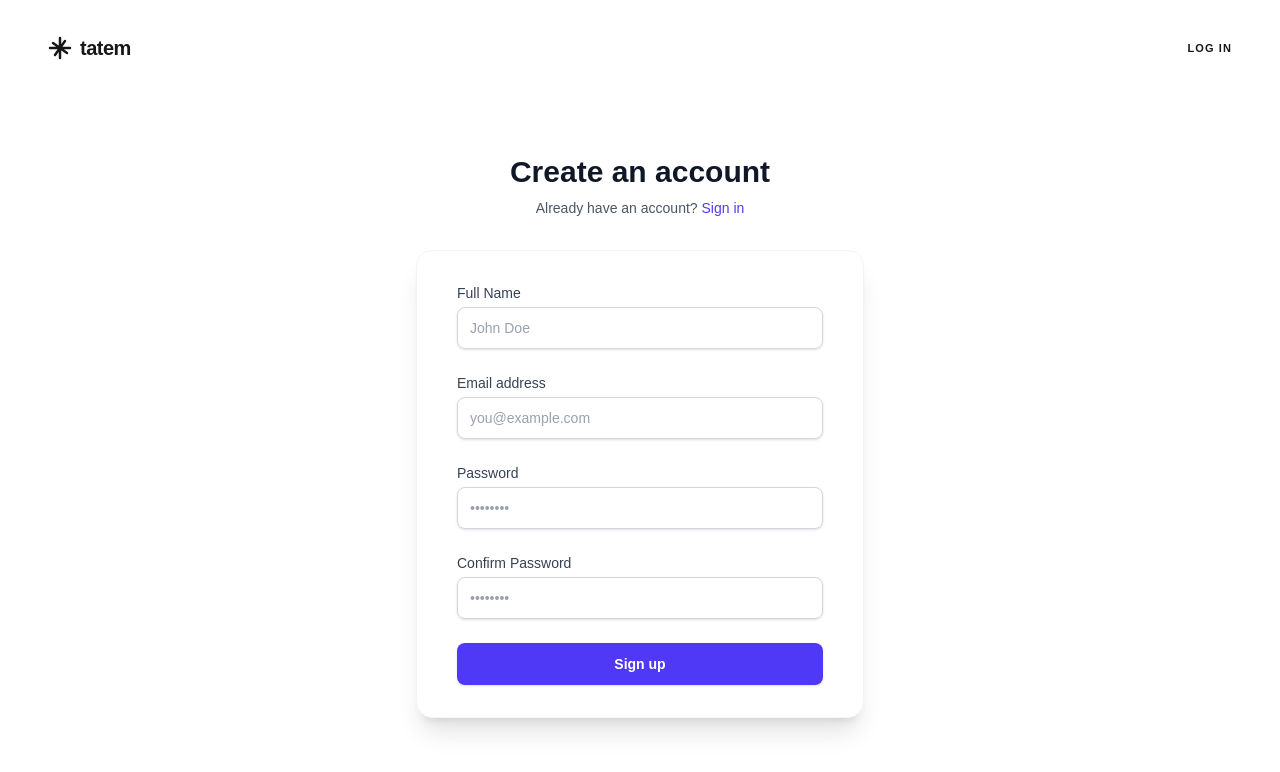
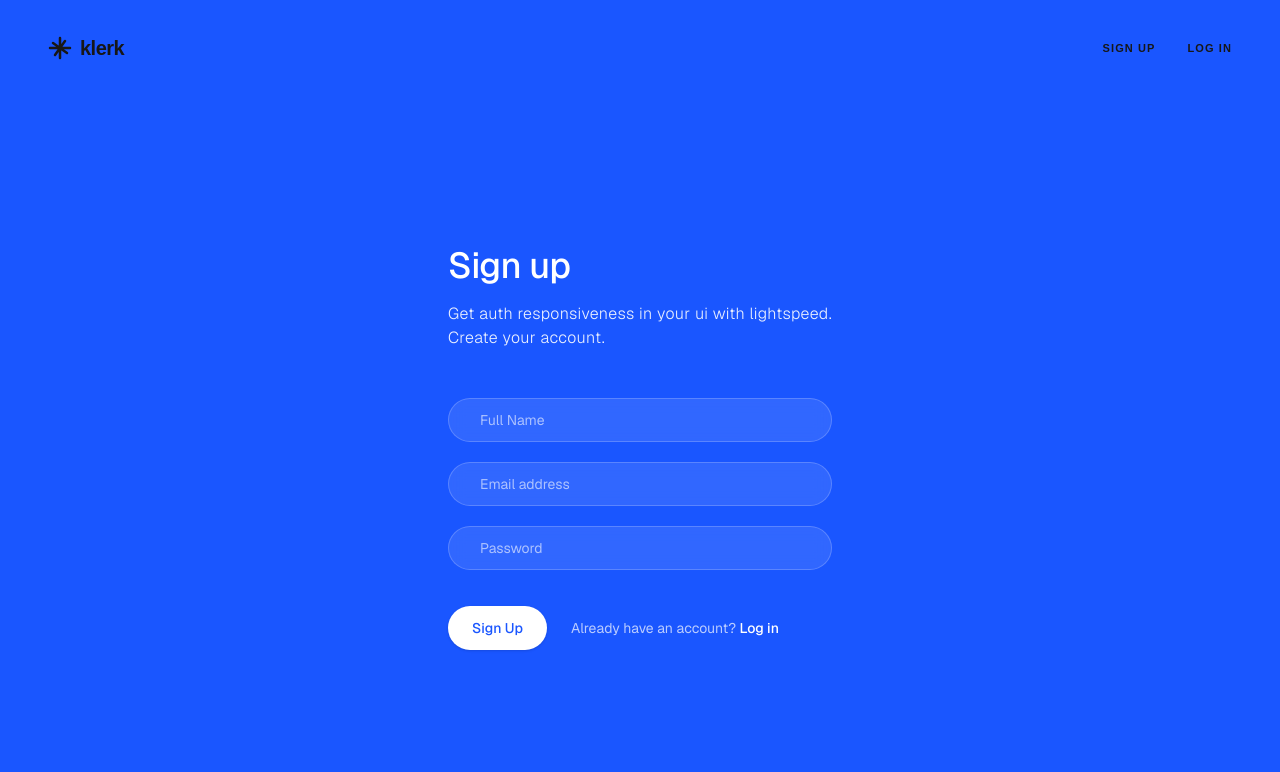
Before and after one commit to kr0vi/inhouse-clerk, a Next.js app in the folder fe/: page /signup in a window 1280 px wide. Shown: the top 772 px of the page. Built offline with nearby package versions, Linux system fonts and the light colour scheme.

Commit message:
auth page

```diff
--- a/fe/src/app/login/page.tsx
+++ b/fe/src/app/login/page.tsx
@@ -2,87 +2,57 @@ import Link from "next/link";
 
 export default function LoginPage() {
   return (
-    <div className="flex min-h-screen pt-24 flex-col justify-center py-12 sm:px-6 lg:px-8">
-      <div className="sm:mx-auto sm:w-full sm:max-w-md">
-        <h2 className="mt-6 text-center text-3xl font-extrabold text-gray-900 dark:text-white">
-          Sign in to your account
-        </h2>
-        <p className="mt-2 text-center text-sm text-gray-600 dark:text-gray-400">
-          Or{" "}
-          <Link href="/signup" className="font-medium text-indigo-600 hover:text-indigo-500 dark:text-indigo-400 dark:hover:text-indigo-300">
-            start your 14-day free trial
-          </Link>
+    <div className="flex min-h-screen pt-24 flex-col bg-[#1a56ff] px-6 md:px-12 font-sans overflow-hidden">
+      <div className="max-w-[1400px] w-full mx-auto mt-12 md:mt-20">
+        <h1 className="text-[48px] md:text-[64px] leading-[1.1] font-medium tracking-[-0.02em] text-white mb-4">
+          Log in
+        </h1>
+        <p className="text-xl md:text-2xl font-light text-white/90 mb-12 tracking-wide max-w-xl">
+          Welcome back. Enter your credentials to access your account.
         </p>
+
+        <form className="flex flex-col gap-5 max-w-xl">
+          <div className="relative group">
+            <div className="absolute inset-0 bg-white/10 rounded-full border border-white/20 backdrop-blur-sm pointer-events-none transition-all group-focus-within:bg-white/15 group-focus-within:border-white/30"></div>
+            <input
+              type="email"
+              placeholder="Email address"
+              required
+              className="w-full bg-transparent text-white placeholder-white/60 px-8 py-5 outline-none rounded-full text-lg relative z-10 focus:ring-0"
+            />
           </div>
 
-      <div className="mt-8 sm:mx-auto sm:w-full sm:max-w-md">
-        <div className="bg-white py-8 px-4 shadow-xl sm:rounded-2xl sm:px-10 dark:bg-zinc-900 border border-gray-100 dark:border-zinc-800">
-          <form className="space-y-6" action="#">
-            <div>
-              <label htmlFor="email" className="block text-sm font-medium text-gray-700 dark:text-gray-300">
-                Email address
-              </label>
-              <div className="mt-1 relative">
+          <div className="relative group">
+            <div className="absolute inset-0 bg-white/10 rounded-full border border-white/20 backdrop-blur-sm pointer-events-none transition-all group-focus-within:bg-white/15 group-focus-within:border-white/30"></div>
             <input
-                  id="email"
-                  name="email"
-                  type="email"
-                  autoComplete="email"
+              type="password"
+              placeholder="Password"
               required
-                  className="appearance-none block w-full px-3 py-2.5 border border-gray-300 dark:border-zinc-700 rounded-lg shadow-sm placeholder-gray-400 focus:outline-none focus:ring-indigo-500 focus:border-indigo-500 sm:text-sm dark:bg-zinc-950 dark:text-white transition duration-150"
-                  placeholder="you@example.com"
+              className="w-full bg-transparent text-white placeholder-white/60 px-8 py-5 outline-none rounded-full text-lg relative z-10 focus:ring-0"
             />
           </div>
+
+          <div className="flex items-center justify-between px-2 mt-2">
+            <div className="flex items-center gap-2">
+              <input type="checkbox" id="remember" className="w-4 h-4 rounded border-white/20 bg-white/10 text-white focus:ring-white focus:ring-offset-[#1a56ff]" />
+              <label htmlFor="remember" className="text-white/80 text-sm">Remember me</label>
+            </div>
+            <a href="#" className="text-white/80 text-sm hover:text-white transition-colors">Forgot password?</a>
           </div>
 
-            <div>
-              <label htmlFor="password" className="block text-sm font-medium text-gray-700 dark:text-gray-300">
-                Password
-              </label>
-              <div className="mt-1 relative">
-                <input
-                  id="password"
-                  name="password"
-                  type="password"
-                  autoComplete="current-password"
-                  required
-                  className="appearance-none block w-full px-3 py-2.5 border border-gray-300 dark:border-zinc-700 rounded-lg shadow-sm placeholder-gray-400 focus:outline-none focus:ring-indigo-500 focus:border-indigo-500 sm:text-sm dark:bg-zinc-950 dark:text-white transition duration-150"
-                  placeholder="••••••••"
-                />
-              </div>
-            </div>
-
-            <div className="flex items-center justify-between">
-              <div className="flex items-center">
-                <input
-                  id="remember-me"
-                  name="remember-me"
-                  type="checkbox"
-                  className="h-4 w-4 text-indigo-600 focus:ring-indigo-500 border-gray-300 rounded dark:border-zinc-700 dark:bg-zinc-950"
-                />
-                <label htmlFor="remember-me" className="ml-2 block text-sm text-gray-900 dark:text-gray-300">
-                  Remember me
-                </label>
-              </div>
-
-              <div className="text-sm">
-                <a href="#" className="font-medium text-indigo-600 hover:text-indigo-500 dark:text-indigo-400 dark:hover:text-indigo-300">
-                  Forgot your password?
-                </a>
-              </div>
-            </div>
-
-            <div>
+          <div className="mt-4 flex flex-col sm:flex-row items-center gap-6">
             <button
               type="submit"
-                className="w-full flex justify-center py-2.5 px-4 border border-transparent rounded-lg shadow-sm text-sm font-bold text-white bg-indigo-600 hover:bg-indigo-700 focus:outline-none focus:ring-2 focus:ring-offset-2 focus:ring-indigo-500 transition-all transform active:scale-95"
+              className="w-full sm:w-auto bg-white text-[#1a56ff] font-medium rounded-full px-12 py-4 hover:bg-gray-50 transition-colors shadow-sm text-lg"
             >
-                Sign in
+              Log In
             </button>
+            <p className="text-white/70 text-sm">
+              Don't have an account? <Link href="/signup" className="text-white font-medium hover:underline">Sign up</Link>
+            </p>
           </div>
         </form>
       </div>
     </div>
-    </div>
   );
 }
--- a/fe/src/app/signup/page.tsx
+++ b/fe/src/app/signup/page.tsx
@@ -2,101 +2,59 @@ import Link from "next/link";
 
 export default function SignupPage() {
   return (
-    <div className="flex min-h-screen pt-24 flex-col justify-center py-12 sm:px-6 lg:px-8">
-      <div className="sm:mx-auto sm:w-full sm:max-w-md">
-        <h2 className="mt-6 text-center text-3xl font-extrabold text-gray-900 dark:text-white">
-          Create an account
-        </h2>
-        <p className="mt-2 text-center text-sm text-gray-600 dark:text-gray-400">
-          Already have an account?{" "}
-          <Link href="/login" className="font-medium text-indigo-600 hover:text-indigo-500 dark:text-indigo-400 dark:hover:text-indigo-300">
-            Sign in
-          </Link>
+    <div className="flex min-h-screen pt-24 flex items-center justify-center bg-[#1a56ff] px-6 md:px-12 font-sans overflow-hidden">
+      <div className="">
+        <h1 className="text-4xl leading-[1.1] font-medium tracking-[-0.02em] text-white mb-4">
+          Sign up
+        </h1>
+        <p className="text-base font-light text-white/90 mb-12 tracking-wide max-w-xl">
+          Get auth responsiveness in your ui with lightspeed.<br/> Create your account.
         </p>
+
+        <form className="flex flex-col gap-5 max-w-xl">
+          <div className="relative group">
+            <div className="absolute inset-0 bg-white/10 rounded-full border border-white/20 backdrop-blur-sm pointer-events-none transition-all group-focus-within:bg-white/15 group-focus-within:border-white/30"></div>
+            <input
+              type="text"
+              placeholder="Full Name"
+              required
+              className="w-full bg-transparent text-white placeholder-white/60 px-8 py-3 outline-none rounded-full text-sm relative z-10 focus:ring-0"
+            />
           </div>
 
-      <div className="mt-8 sm:mx-auto sm:w-full sm:max-w-md">
-        <div className="bg-white py-8 px-4 shadow-xl sm:rounded-2xl sm:px-10 dark:bg-zinc-900 border border-gray-100 dark:border-zinc-800">
-          <form className="space-y-6" action="#">
-            <div>
-              <label htmlFor="name" className="block text-sm font-medium text-gray-700 dark:text-gray-300">
-                Full Name
-              </label>
-              <div className="mt-1">
+          <div className="relative group">
+            <div className="absolute inset-0 bg-white/10 rounded-full border border-white/20 backdrop-blur-sm pointer-events-none transition-all group-focus-within:bg-white/15 group-focus-within:border-white/30"></div>
             <input
-                  id="name"
-                  name="name"
-                  type="text"
-                  autoComplete="name"
+              type="email"
+              placeholder="Email address"
               required
-                  className="appearance-none block w-full px-3 py-2.5 border border-gray-300 dark:border-zinc-700 rounded-lg shadow-sm placeholder-gray-400 focus:outline-none focus:ring-indigo-500 focus:border-indigo-500 sm:text-sm dark:bg-zinc-950 dark:text-white transition duration-150"
-                  placeholder="John Doe"
+              className="w-full bg-transparent text-white placeholder-white/60 px-8 py-3 outline-none rounded-full text-sm relative z-10 focus:ring-0"
             />
           </div>
+
+          <div className="relative group">
+            <div className="absolute inset-0 bg-white/10 rounded-full border border-white/20 backdrop-blur-sm pointer-events-none transition-all group-focus-within:bg-white/15 group-focus-within:border-white/30"></div>
+            <input
+              type="password"
+              placeholder="Password"
+              required
+              className="w-full bg-transparent text-white placeholder-white/60 px-8 py-3 outline-none rounded-full text-sm relative z-10 focus:ring-0"
+            />
           </div>
 
-            <div>
-              <label htmlFor="email" className="block text-sm font-medium text-gray-700 dark:text-gray-300">
-                Email address
-              </label>
-              <div className="mt-1">
-                <input
-                  id="email"
-                  name="email"
-                  type="email"
-                  autoComplete="email"
-                  required
-                  className="appearance-none block w-full px-3 py-2.5 border border-gray-300 dark:border-zinc-700 rounded-lg shadow-sm placeholder-gray-400 focus:outline-none focus:ring-indigo-500 focus:border-indigo-500 sm:text-sm dark:bg-zinc-950 dark:text-white transition duration-150"
-                  placeholder="you@example.com"
-                />
-              </div>
-            </div>
-
-            <div>
-              <label htmlFor="password" className="block text-sm font-medium text-gray-700 dark:text-gray-300">
-                Password
-              </label>
-              <div className="mt-1">
-                <input
-                  id="password"
-                  name="password"
-                  type="password"
-                  autoComplete="new-password"
-                  required
-                  className="appearance-none block w-full px-3 py-2.5 border border-gray-300 dark:border-zinc-700 rounded-lg shadow-sm placeholder-gray-400 focus:outline-none focus:ring-indigo-500 focus:border-indigo-500 sm:text-sm dark:bg-zinc-950 dark:text-white transition duration-150"
-                  placeholder="••••••••"
-                />
-              </div>
-            </div>
-
-            <div>
-              <label htmlFor="confirm-password" className="block text-sm font-medium text-gray-700 dark:text-gray-300">
-                Confirm Password
-              </label>
-              <div className="mt-1">
-                <input
-                  id="confirm-password"
-                  name="confirm-password"
-                  type="password"
-                  autoComplete="new-password"
-                  required
-                  className="appearance-none block w-full px-3 py-2.5 border border-gray-300 dark:border-zinc-700 rounded-lg shadow-sm placeholder-gray-400 focus:outline-none focus:ring-indigo-500 focus:border-indigo-500 sm:text-sm dark:bg-zinc-950 dark:text-white transition duration-150"
-                  placeholder="••••••••"
-                />
-              </div>
-            </div>
-
-            <div>
+          <div className="mt-4 flex flex-col sm:flex-row items-center gap-6">
             <button
               type="submit"
-                className="w-full flex justify-center py-2.5 px-4 border border-transparent rounded-lg shadow-sm text-sm font-bold text-white bg-indigo-600 hover:bg-indigo-700 focus:outline-none focus:ring-2 focus:ring-offset-2 focus:ring-indigo-500 transition-all transform active:scale-95"
+              className="w-full sm:w-auto bg-white text-[#1a56ff] font-medium rounded-full px-6 py-3 hover:bg-gray-50 transition-colors shadow-sm text-sm cursor-pointer  "
             >
-                Sign up
+              Sign Up
             </button>
+            <p className="text-white/70 text-sm">
+              Already have an account? <Link href="/login" className="text-white font-medium hover:underline">Log in</Link>
+            </p>
           </div>
         </form>
       </div>
     </div>
-    </div>
   );
 }
--- a/fe/src/components/Navbar.tsx
+++ b/fe/src/components/Navbar.tsx
@@ -1,7 +1,4 @@
-"use client";
-
 import Link from "next/link";
-import { usePathname } from "next/navigation";
 
 export default function Navbar() {
 
@@ -15,21 +12,19 @@ export default function Navbar() {
               <path d="M12 2v20M17 5l-10 14M22 12H2M19 17L5 7" />
             </svg>
             <Link href="/" className="text-xl font-bold tracking-tight">
-              tatem
+              klerk
             </Link>
           </div>
 
           <div className="hidden sm:flex items-center space-x-8 text-[11px] font-semibold tracking-widest uppercase">
-             {
+
+              <Link href="/signup" className="hover:opacity-70 transition-opacity">
+                Sign Up
+              </Link>
               <Link href="/login" className="hover:opacity-70 transition-opacity">
                 Log In
               </Link>
-            }
-          </div>
 
-          {/* Mobile menu button */}
-          <div className="sm:hidden flex items-center">
-            <span className="text-sm">Menu</span>
           </div>
         </div>
       </div>
```
Lines whose indentation alone changed are shown as unchanged.
